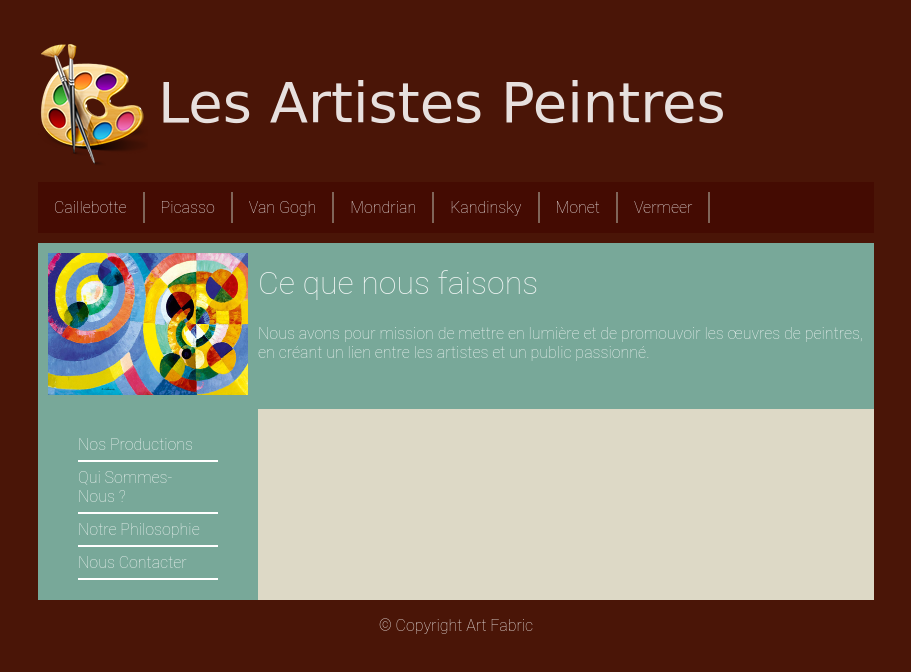
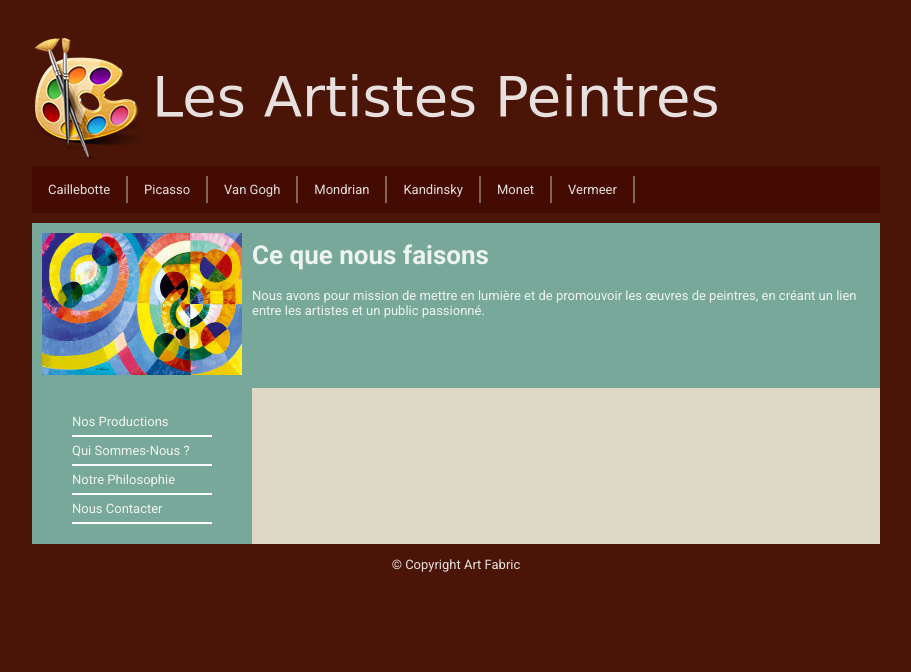
Before and after one commit to sebcourtois/cda-exo-les-artistes, a website built with Vite: page index.html in a window 1280 px wide. Shown: the whole page, without its empty margins (184-1095 px from the left). Built offline with nearby package versions, Linux system fonts and the light colour scheme; a web font is replaced by a local one.

Commit message:
feat: roboto font

```diff
--- a/src/main.ts
+++ b/src/main.ts
@@ -3,7 +3,6 @@ import {artworks} from "./artworks.ts";
 
 function renderArtistsNavBar() {
     let artists: Set<string> = new Set(artworks.map(art => art.artist));
-    console.log(artists);
 
     return Array.from(artists).map(lastName =>
         `<p class="artist-navbar-item">${lastName}</p>`).join("\n"
--- a/src/style.css
+++ b/src/style.css
@@ -1,9 +1,11 @@
 @import url('https://fonts.googleapis.com/css2?family=Inspiration&display=swap');
+@import url('https://fonts.googleapis.com/css2?family=Roboto:wght@100..900&display=swap');
 
 :root {
-    font-family: "Roboto Thin", serif;
+    font-family: "Roboto", sans-serif;
     /*line-height: 1.5;*/
-    /*font-weight: 400;*/
+    font-weight: 400;
+    font-size: 13px;
 
     /*color-scheme: light dark;*/
     color: rgba(255, 255, 255, 0.87);
@@ -92,7 +94,7 @@ main {
     align-items: center;
     flex-wrap: wrap;
     background-color: #440b02;
-    margin-block: 10px;
+    margin-bottom: 10px;
     padding-block: 10px;
 }
 
```
